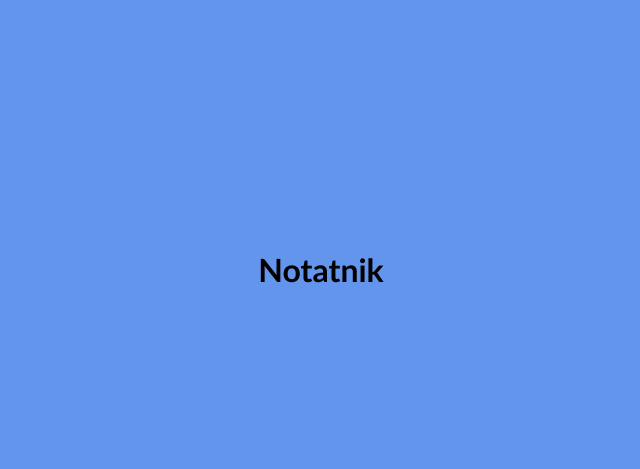
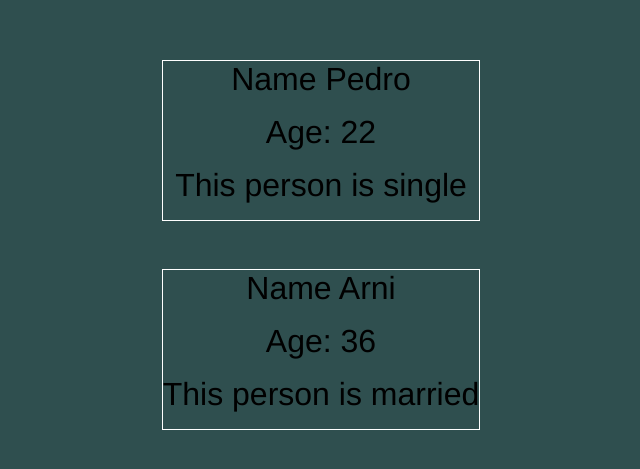
Before and after one commit to Kabrax01/React_test_area_2, a React (Vite) app: page / in a window 1280 px wide. Shown: the part 131-600 px from the top of the page, without its empty margins (319-959 px from the left). Built offline with nearby package versions, Linux system fonts and the light colour scheme.

Commit message:
feat: "added something"

```diff
--- a/src/GPT_2_Notes/App.tsx
+++ b/src/GPT_2_Notes/App.tsx
@@ -30,7 +30,7 @@ function App() {
     );
 }
 
-function NoteList({ notes }) {
+function NoteList({ notes }: NotesProps) {
     return <div></div>;
 }
 
--- /dev/null
+++ b/src/Typescript_tutorial/App.tsx
@@ -0,0 +1,13 @@
+import "./main.scss";
+import User from "./User";
+
+function App() {
+    return (
+        <div>
+            <User name={"Pedro"} age={22} isMarried={false} />
+            <User name={"Arni"} age={36} isMarried={true} />
+        </div>
+    );
+}
+
+export default App;
--- /dev/null
+++ b/src/Typescript_tutorial/User.tsx
@@ -0,0 +1,29 @@
+import { useState } from "react";
+
+interface Props {
+    name: string;
+    age: number;
+    isMarried: boolean;
+}
+
+function User(props: Props) {
+    //     const [personBio, setPersonBio] = useState<string | null>("");
+
+    //     function handleChange(e: React.ChangeEvent<HTMLInputElement>) {
+    //         setPersonBio(e.target.value);
+    //     }
+
+    //     function handleSubmit(e: React.FormEvent<HTMLFormElement>) {
+
+    //     };
+
+    return (
+        <div className="person">
+            <p>Name {props.name}</p>
+            <p>Age: {props.age}</p>
+            <p>This person {props.isMarried ? "is married" : "is single"}</p>
+        </div>
+    );
+}
+
+export default User;
--- /dev/null
+++ b/src/Typescript_tutorial/main.scss
@@ -0,0 +1,25 @@
+* {
+    border: 0;
+    margin: 0;
+    box-sizing: border-box;
+}
+
+body {
+    background-color: darkslategrey;
+    font-family: "Franklin Gothic Medium", "Arial Narrow", Arial, sans-serif;
+    display: flex;
+    align-items: center;
+    justify-content: center;
+    height: 100vh;
+    font-size: 2rem;
+
+    .person {
+        margin-bottom: 3rem;
+        border: 1px solid white;
+        text-align: center;
+
+        p {
+            margin-bottom: 1rem;
+        }
+    }
+}
--- a/src/main.tsx
+++ b/src/main.tsx
@@ -1,6 +1,6 @@
 import React from "react";
 import ReactDOM from "react-dom/client";
-import App from "./GPT_2_Notes/App";
+import App from "./Typescript_tutorial/App";
 
 ReactDOM.createRoot(document.getElementById("root")!).render(
     <React.StrictMode>
```
Also changed, not shown: src/Typescript_tutorial/UserContext.tsx (added, +23 -0 lines).
